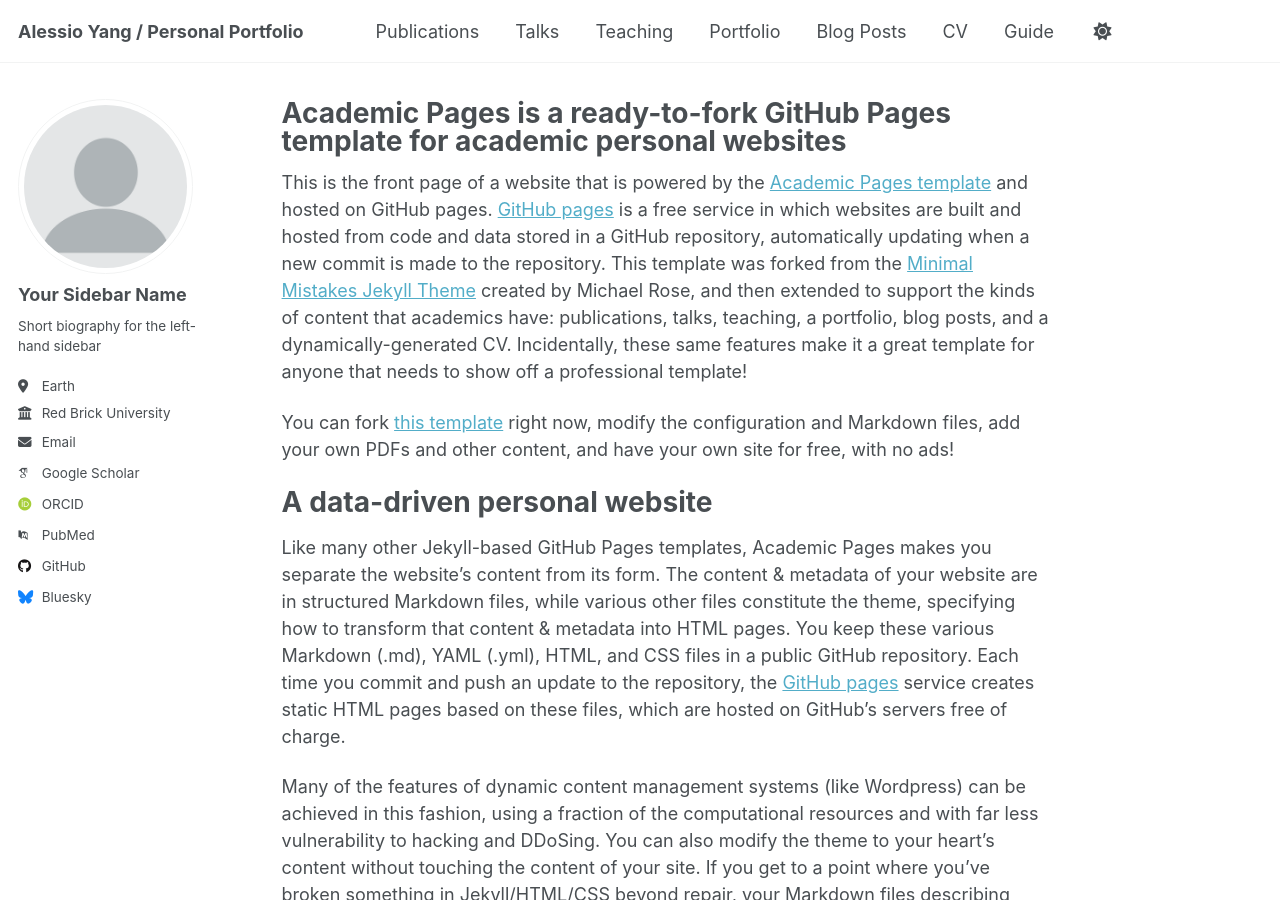
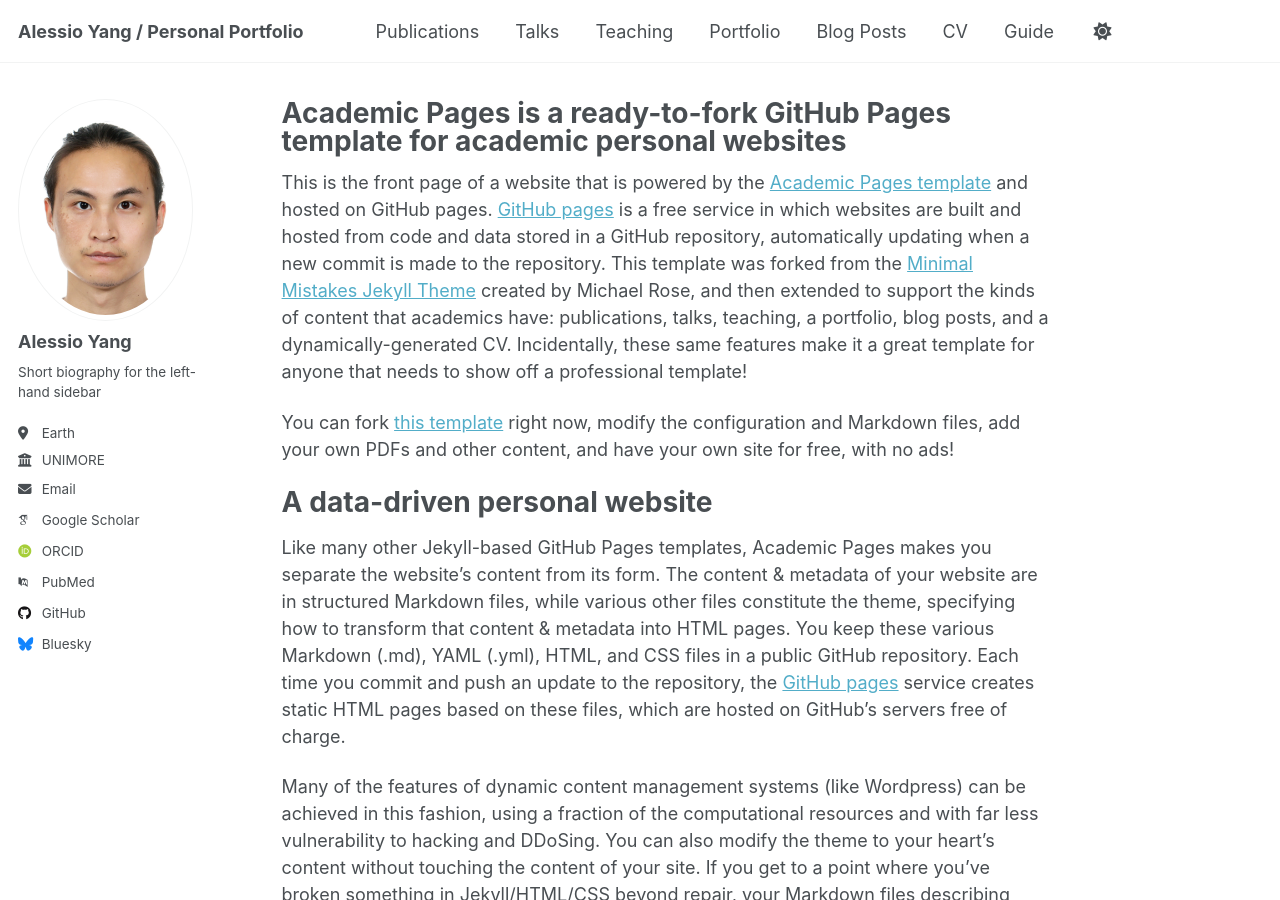
Before and after one commit to AY02/ay02.github.io, a Jekyll site: the page built from _pages/about.md, in a window 1280 px wide and 900 px high. Built offline with Jekyll 4.4.1, drawn with Linux system fonts in a browser that asks for light colours; some web fonts are replaced; a script that is not in the unit is left out.

Commit message:
Update _config.yml

```diff
--- a/_config.yml
+++ b/_config.yml
@@ -22,14 +22,14 @@ repository               : "ay02/ay02.github.io"
 #               Additional customization can be done by editing /_includes/author-profile.html
 author:
   # Biographic information
-  avatar           : "profile.png"
-  name             : "Your Sidebar Name"
+  avatar           : "IMG_0990.jpeg"
+  name             : "Alessio Yang"
   pronouns         : # example: "she/her"
   bio              : "Short biography for the left-hand sidebar"
   location         : "Earth"
-  employer         : "Red Brick University"
+  employer         : "UNIMORE"
   uri              : # URL
-  email            : "none@example.org"
+  email            : "alessioyang.02.work@gmail.com"
 
   # Academic websites
   academia         : # URL
```
